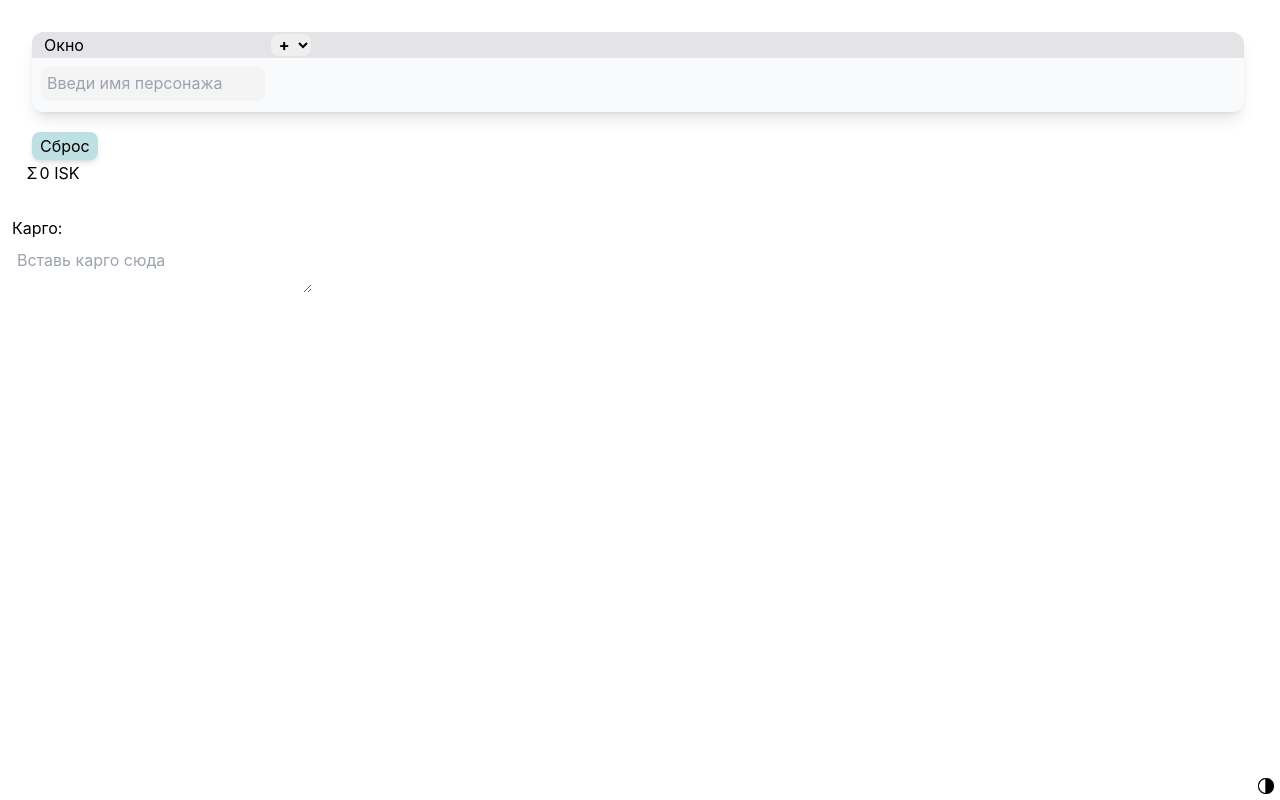
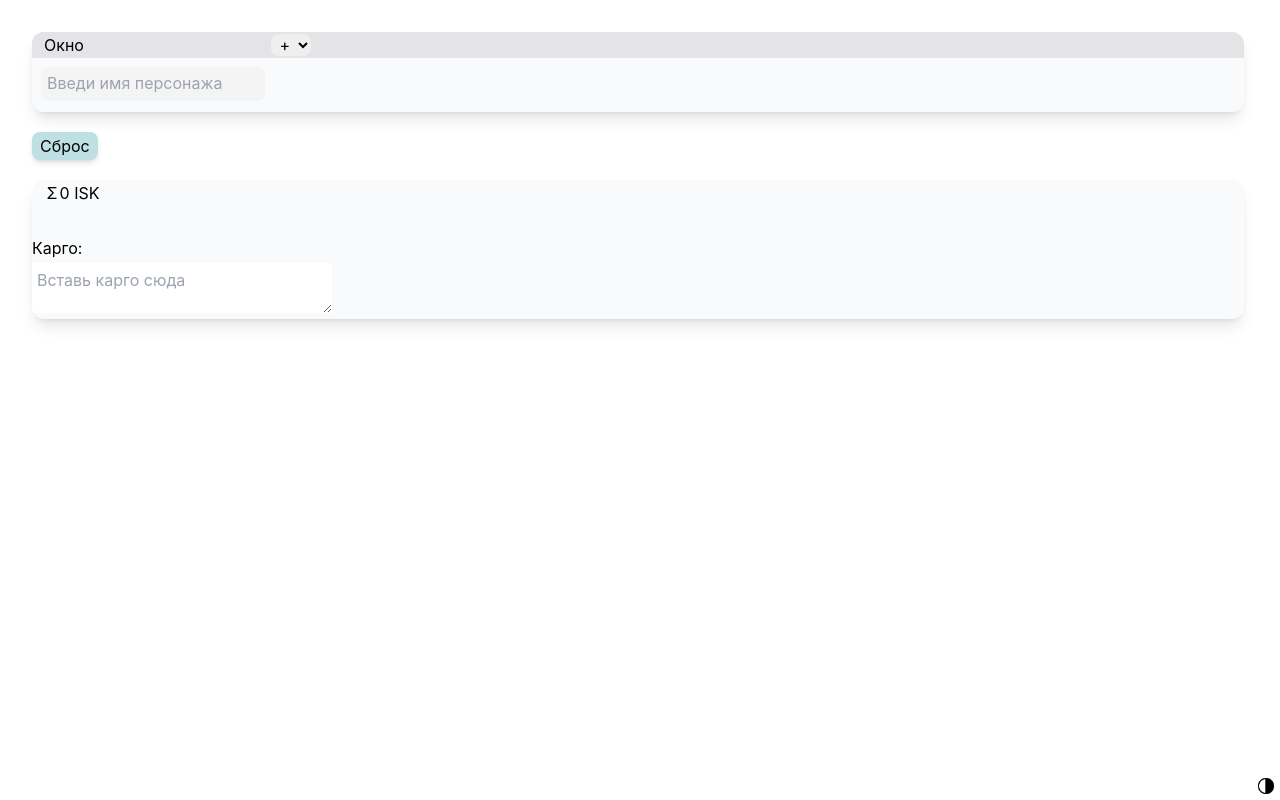
Before and after one commit to alpha02x/crabber, a React (Create React App) app: page / in a window 1280 px wide. Built offline with nearby package versions, Linux system fonts and the light colour scheme.

Commit message:
move to tailwind №5

```diff
--- a/src/App.tsx
+++ b/src/App.tsx
@@ -152,7 +152,6 @@ export class App extends React.Component {
 		this.setTableState({ ...this.state.tableState, precheckedChars: newPrechecked });
 	}
 
-
 	render(): React.ReactNode {
 		return (
 			<div className={"h-full w-full" + (this.isDarkTheme() ? " dark" : "")}>
--- a/src/components/AnomaliesTable/AnomalyAdditionControl/AnomalyAdditionControl.tsx
+++ b/src/components/AnomaliesTable/AnomalyAdditionControl/AnomalyAdditionControl.tsx
@@ -14,7 +14,7 @@ export class AnomalyAdditionControl extends React.Component<AnomalyAdditionContr
 	render(): React.ReactNode {
 		return (
 			<select
-				className='w-10 m-auto rounded-lg'
+				className='w-10 m-auto rounded-lg font-normal'
 				id='choice'
 				onChange={this.onChange.bind(this)}
 			>
--- a/src/components/Calculator/Calculator.tsx
+++ b/src/components/Calculator/Calculator.tsx
@@ -60,7 +60,7 @@ export class Calculator extends React.Component<CalculatorProps, CalculatorState
 		]);
 
 		return (
-			<div className='calculatorContainer'>
+			<div className='overflow-hidden mb-7 mt-5 ml-2 mr-3 sm:ml-5 sm:mr-6 2xl:ml-72 2xl:mr-72 shadow-lg rounded-xl bg-[#f9fafb] dark:bg-zinc-600'>
 				<table className='calculator'>
 					{charsToIncomeMap.map(([char, income]) => (
 						<tr className='calculatorTableRow'>
```
